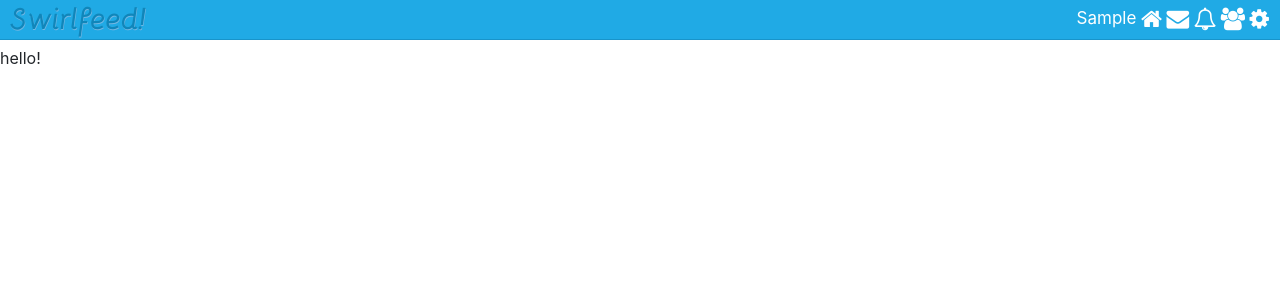
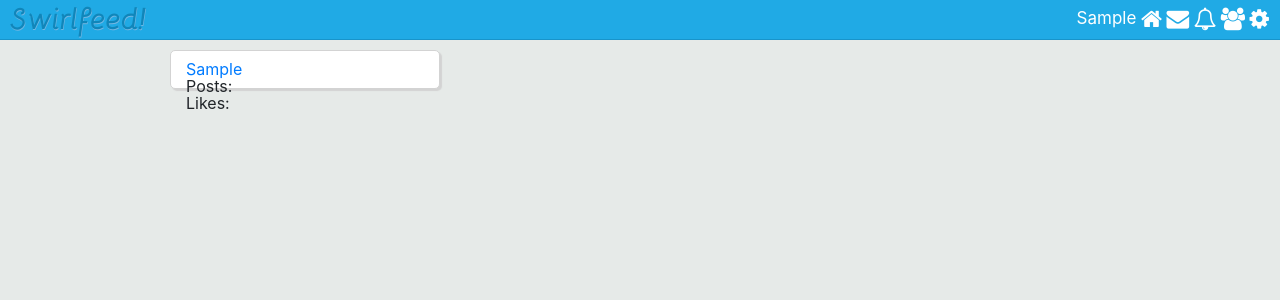
Before and after one commit to margleb/Social_Network, a PHP site: page / in a window 1280 px wide. Shown: the top 300 px of the page. Run offline with PHP 8.4, Linux system fonts and the light colour scheme; the visitor is signed in with stand-in values (Sample User, id 1); tables that the repository leaves empty or names only in its code hold one stand-in row (values such as "Sample post"); data that the repository does not hold is empty.

Commit message:
Adding Details Panel and Data

```diff
--- a/assets/css/style.css
+++ b/assets/css/style.css
@@ -9,6 +9,7 @@
 
 body {
 	line-height: 17px;
+	background-color: #E6EAE8;
 }
 
 .top_bar{
@@ -19,6 +20,8 @@ body {
 	border-bottom: 0.25px solid #1894ca;
 	margin: 0 0 10px 0;
 	display: inline-flex;
+	position: fixed;
+	z-index: 10;
 }
 
 .logo a {
@@ -53,3 +56,39 @@ nav a:hover {
 	border-bottom: 7px solid #e67e22;
 	color: #fff;
 }
+
+.wrapper {
+	margin: 0 auto;
+	top: 50px;
+	position: relative;
+	padding: 0 10px;
+	width: 75%;
+	min-width: 950px;
+}
+
+.column {
+	background-color: #fff;
+	padding: 10px;
+	border: 1px solid #D3D3D3;
+	border-radius: 5px;
+	box-shadow: 2px 2px 1px #D3D3D3;
+	z-index: -1;
+}
+
+.user_details {
+	width: 270px;
+	float: left;
+	margin-bottom: 20px;
+}
+
+.user_details_left_right {
+	width: 125px;
+	display: inline-block;
+	position: absolute;
+}
+
+.user_details img {
+	height: 125px;
+	border-radius: 5px;
+	margin-right: 5px;
+}
--- a/includes/form_handles/register_handler.php
+++ b/includes/form_handles/register_handler.php
@@ -98,9 +98,9 @@ if(isset($_POST['register_button'])) {
 		$rand = rand(1, 2); //Random number between 1 and 2
 
 		if($rand == 1) {
-			$profile_pic = "assets/images/profile_pic/defaults/head_deep_blue.png";
+			$profile_pic = "assets/images/profile_pics/defaults/head_deep_blue.png";
 		} else if($rand==2) {
-			$profile_pic = "assets/images/profile_pic/defaults/head_emerald.png";
+			$profile_pic = "assets/images/profile_pics/defaults/head_emerald.png";
 		}
 
 		$query = mysqli_query($con, "INSERT INTO users VALUES ('', '$fname', '$lname', '$username', '$em', '$password', '$date', '$profile_pic', '0', '0', 'no',',')");
--- a/includes/header.php
+++ b/includes/header.php
@@ -33,3 +33,4 @@ if(isset($_SESSION['username'])) {
 		<a href="#"><i class="fa fa-cog fa-lg"></i></a>
 	</nav>
 </div>
+<div class="wrapper">
--- a/index.php
+++ b/index.php
@@ -1,6 +1,14 @@
-<?php include("includes/header.php");
-//session_destroy();
-?>
-hello!
+<?php include("includes/header.php");?>
+
+<div class="user_details column">
+			<a href="#"><img src="<?php echo $user['profile_pic']; ?>"></a>
+	<div class="user_details_left_right">
+		<a href="#"><?php echo $user['first_name'] . " " . $user['last_name']; ?></a>
+		<br>
+		<?php echo "Posts: " . $user['num_post'] . "<br>"; ?>
+		<?php echo "Likes: " . $user['num_likes']; ?>
+	</div>
+</div>
+</div>
 </body>
 </html>
```
